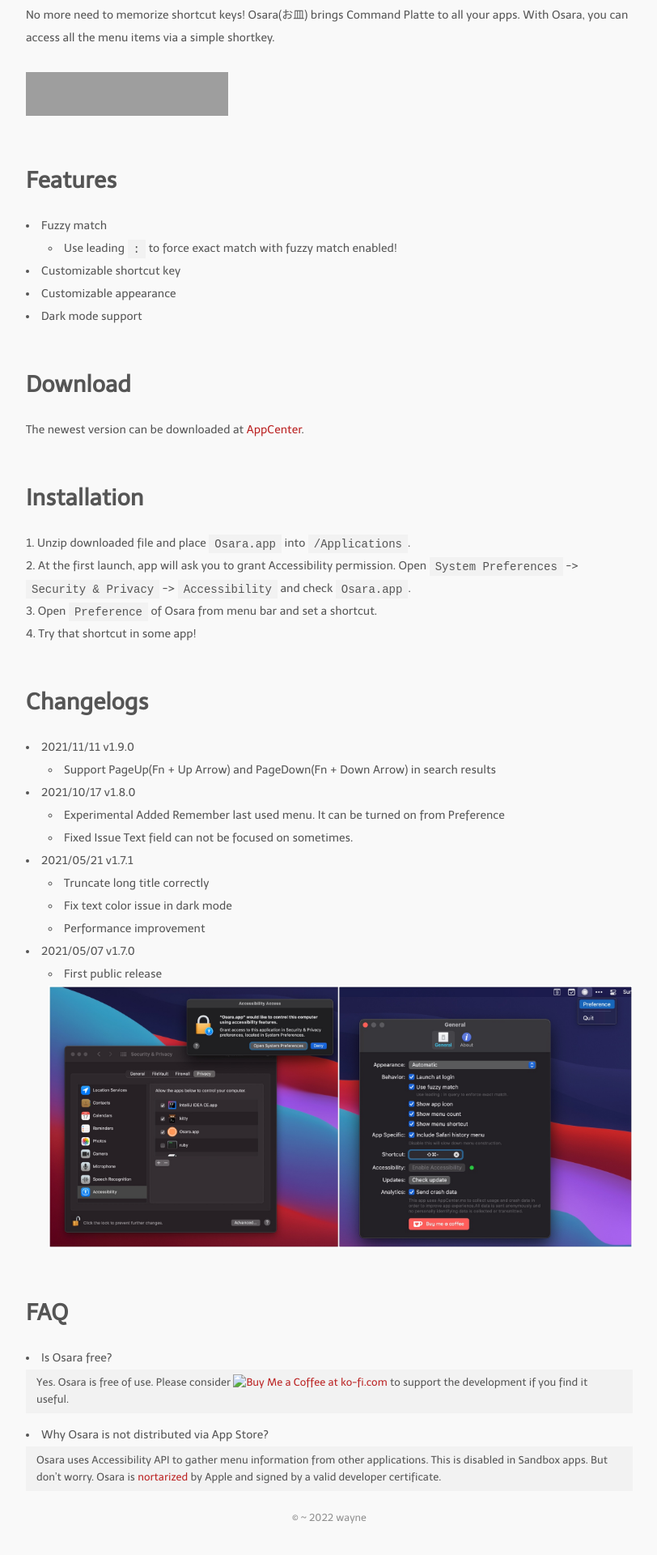
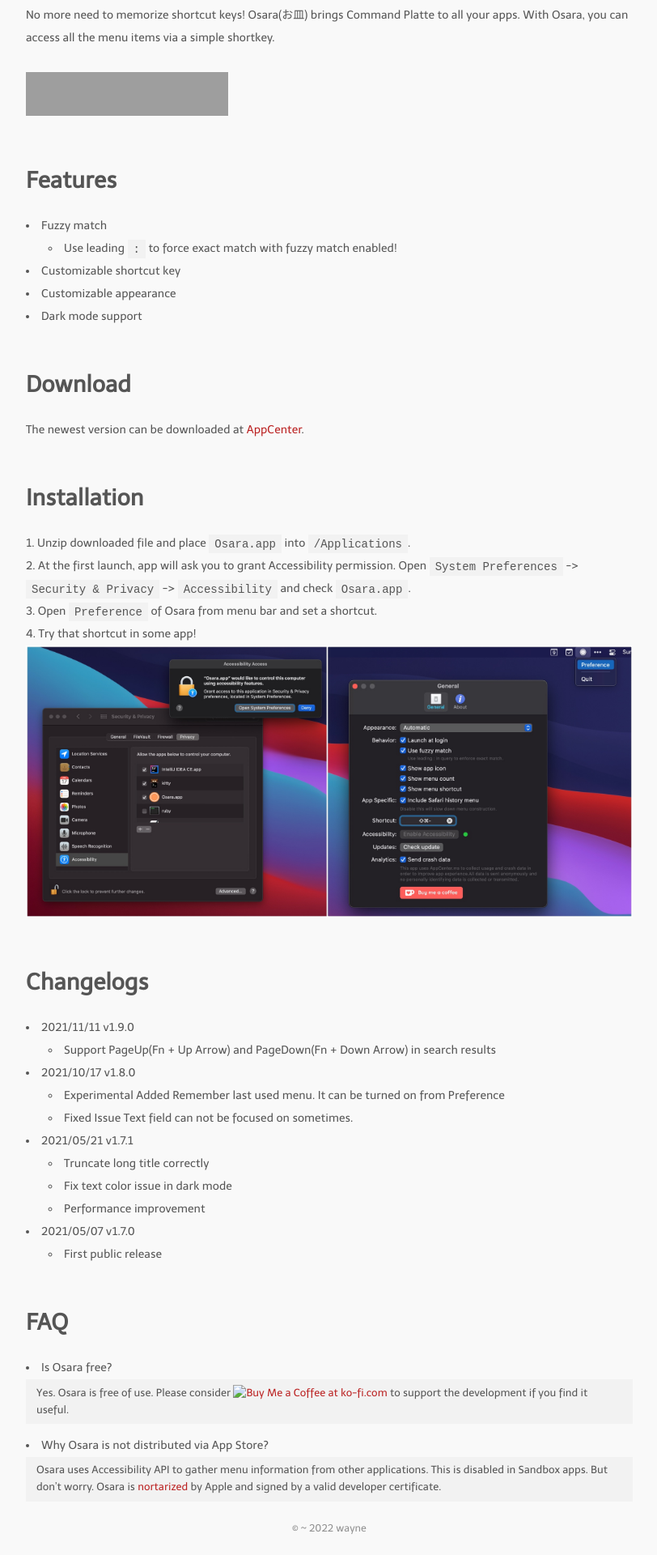
Before and after one commit to waynezhang/Osara-Site, a Jekyll site: the page built from index.markdown, in a window 1280 px wide. Shown: the part 1030-2950 px from the top of the page at 81% size, without its empty margins (233-1045 px from the left). Built offline with Jekyll 4.4.1, drawn with Linux system fonts in a browser that asks for light colours; some web fonts are replaced; grey boxes are pictures that could not be loaded.

Commit message:
Fix images

```diff
--- a/index.markdown
+++ b/index.markdown
@@ -29,6 +29,8 @@ The newest version can be downloaded at [AppCenter](https://install.appcenter.ms
 3. Open `Preference` of Osara from menu bar and set a shortcut.
 4. Try that shortcut in some app!
 
+![](media/images/installation.jpg)
+
 # Changelogs
 
 - 2021/11/11 v1.9.0
@@ -42,7 +44,6 @@ The newest version can be downloaded at [AppCenter](https://install.appcenter.ms
     - Performance improvement
 - 2021/05/07 v1.7.0
     - First public release
-![](media/images/installation.jpg)
 
 # FAQ
 
```
